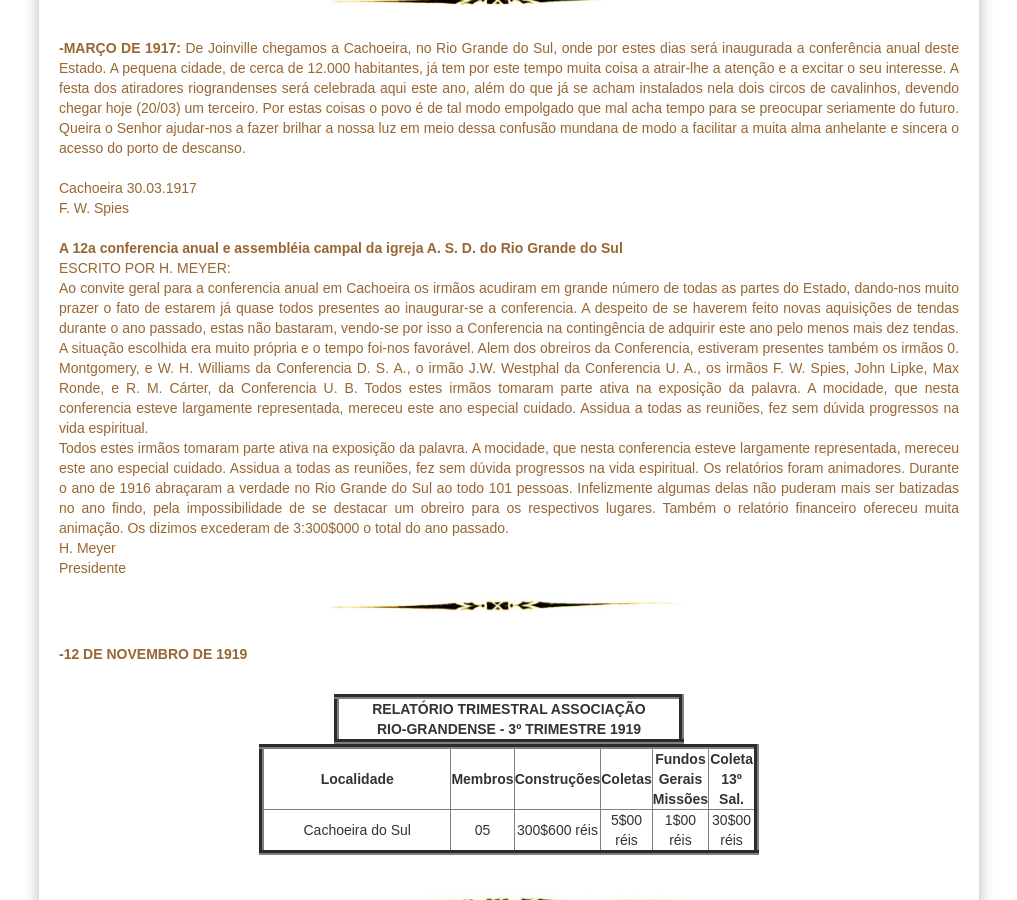
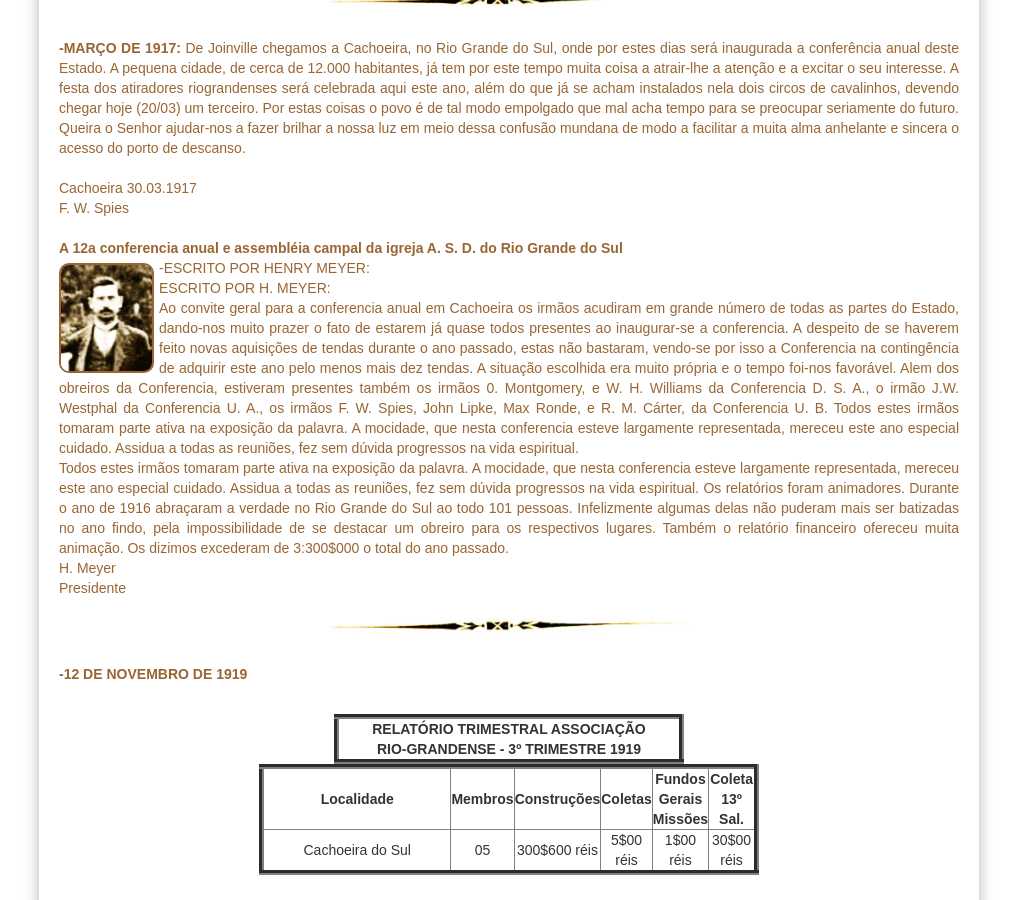
Before and after one commit to claudiovargas1955/claudiovargas1955.github.io, a Jekyll site: the page built from _pages/história-da-iasd-cachoeira.html, in a window 1280 px wide and 900 px high, scrolled down 2145 px. Shown: the whole window, without its empty margins (131-1148 px from the left). Built offline with Jekyll 4.4.1, drawn with Linux system fonts in a browser that asks for light colours; some web fonts are replaced.

Commit message:
Update história-da-iasd-cachoeira.html

```diff
--- a/_pages/história-da-iasd-cachoeira.html
+++ b/_pages/história-da-iasd-cachoeira.html
@@ -227,6 +227,7 @@ modo a facilitar a muita alma anhelante e sincera o acesso do porto de descanso.
 
   <b>A 12a conferencia anual e assembléia campal da igreja A. S. D. do Rio Grande do Sul</b><br>
 
+<img class="esq5" style="float:left"; src="/images/HenryMeyer.jpg" class="img-responsive" width="95px" title="";/> -ESCRITO POR HENRY MEYER:<br>
 ESCRITO POR H. MEYER:<br>
 Ao convite geral para a conferencia anual em Cachoeira os irmãos acudiram em grande número de todas as partes do Estado, dando-nos muito prazer o fato de estarem já
 quase todos presentes ao inaugurar-se a conferencia. A despeito de se haverem feito novas aquisições de tendas durante o ano passado, estas não bastaram, vendo-se
```
